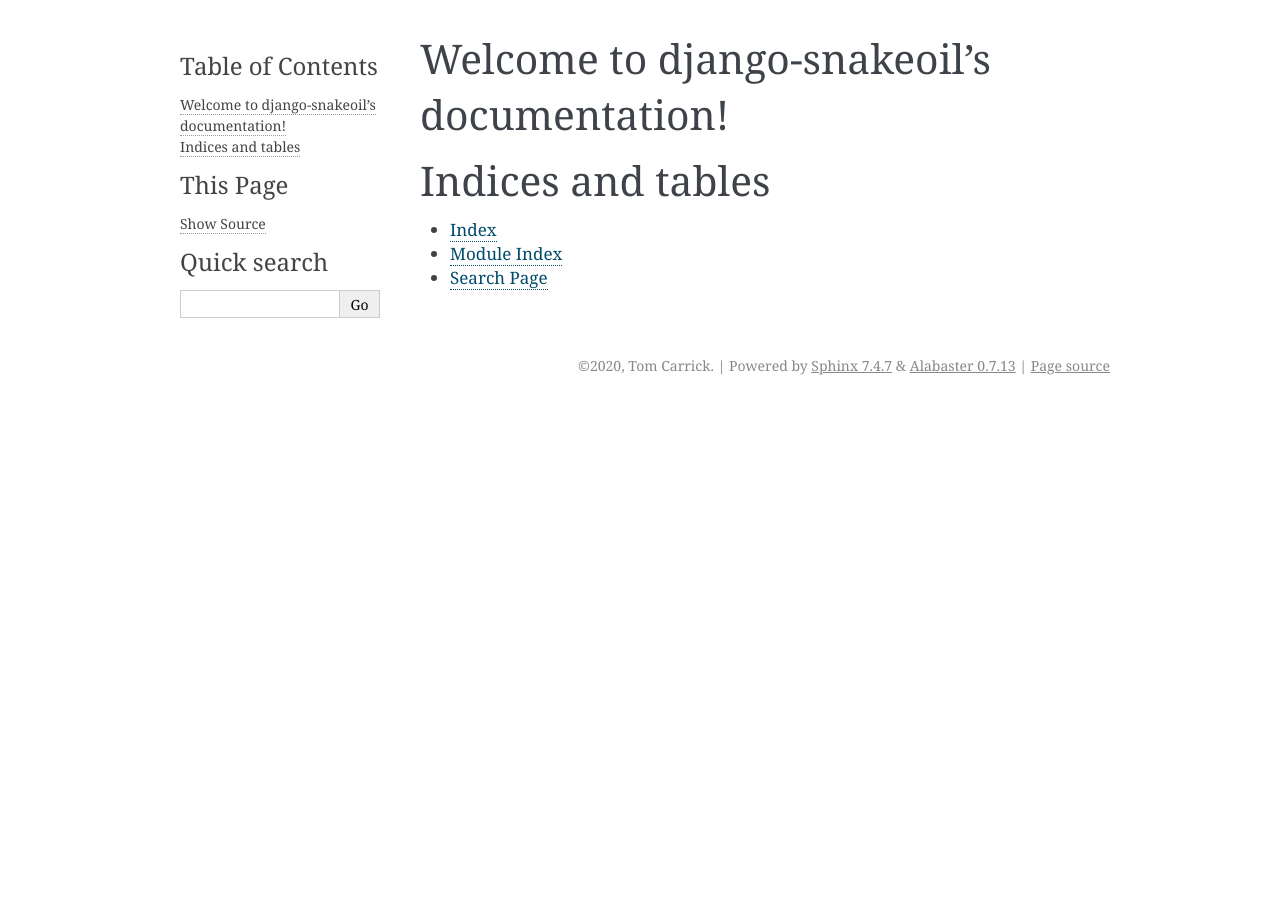
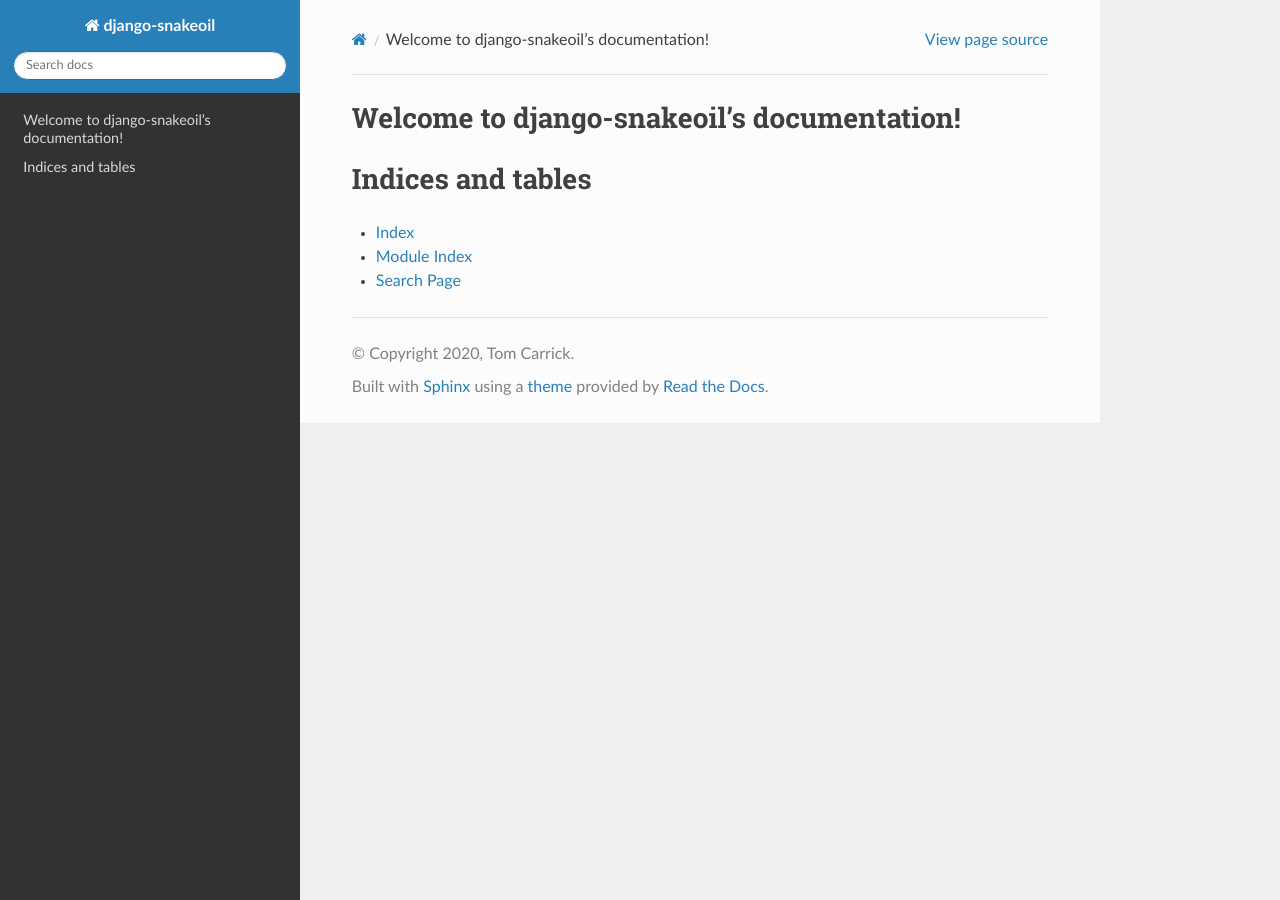
Before and after one commit to knyghty/django-snakeoil, a Sphinx documentation site: the page built from docs/index.rst, in a window 1280 px wide. Built offline with Sphinx 7.4.7 and the Read the Docs theme 2.0.0, drawn with Linux system fonts in a browser that asks for light colours.

Commit message:
Docs config

```diff
--- a/docs/conf.py
+++ b/docs/conf.py
@@ -1,3 +1,5 @@
+import sphinx_rtd_theme  # noqa: F401
+
 # Configuration file for the Sphinx documentation builder.
 #
 # This file only contains a selection of the most common options. For a full
@@ -27,7 +29,7 @@
 # Add any Sphinx extension module names here, as strings. They can be
 # extensions coming with Sphinx (named 'sphinx.ext.*') or your custom
 # ones.
-extensions = ["sphinxcontrib.spelling"]
+extensions = ["sphinxcontrib.spelling", "sphinx_rtd_theme"]
 
 # Add any paths that contain templates here, relative to this directory.
 templates_path = ["_templates"]
@@ -45,7 +47,7 @@
 # The theme to use for HTML and HTML Help pages.  See the documentation for
 # a list of builtin themes.
 #
-html_theme = "alabaster"
+html_theme = "sphinx_rtd_theme"
 
 # Add any paths that contain custom static files (such as style sheets) here,
 # relative to this directory. They are copied after the builtin static files,
--- a/requirements.txt
+++ b/requirements.txt
@@ -8,6 +8,7 @@
 pillow
 rstcheck
 sphinx
+sphinx-rtd-theme
 sphinxcontrib-spelling
 twine
 wheel
```
Also changed, not shown: 1 other file.
